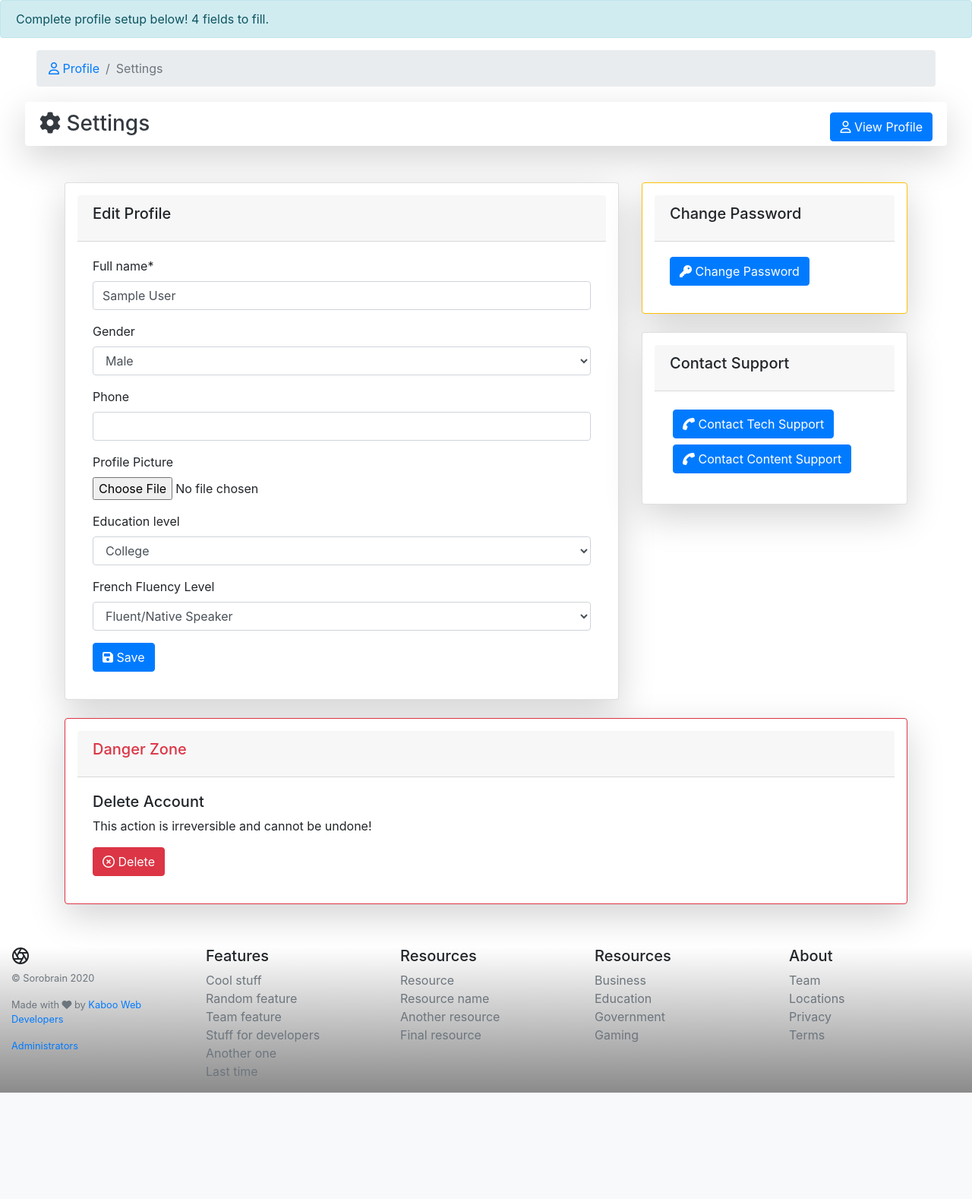
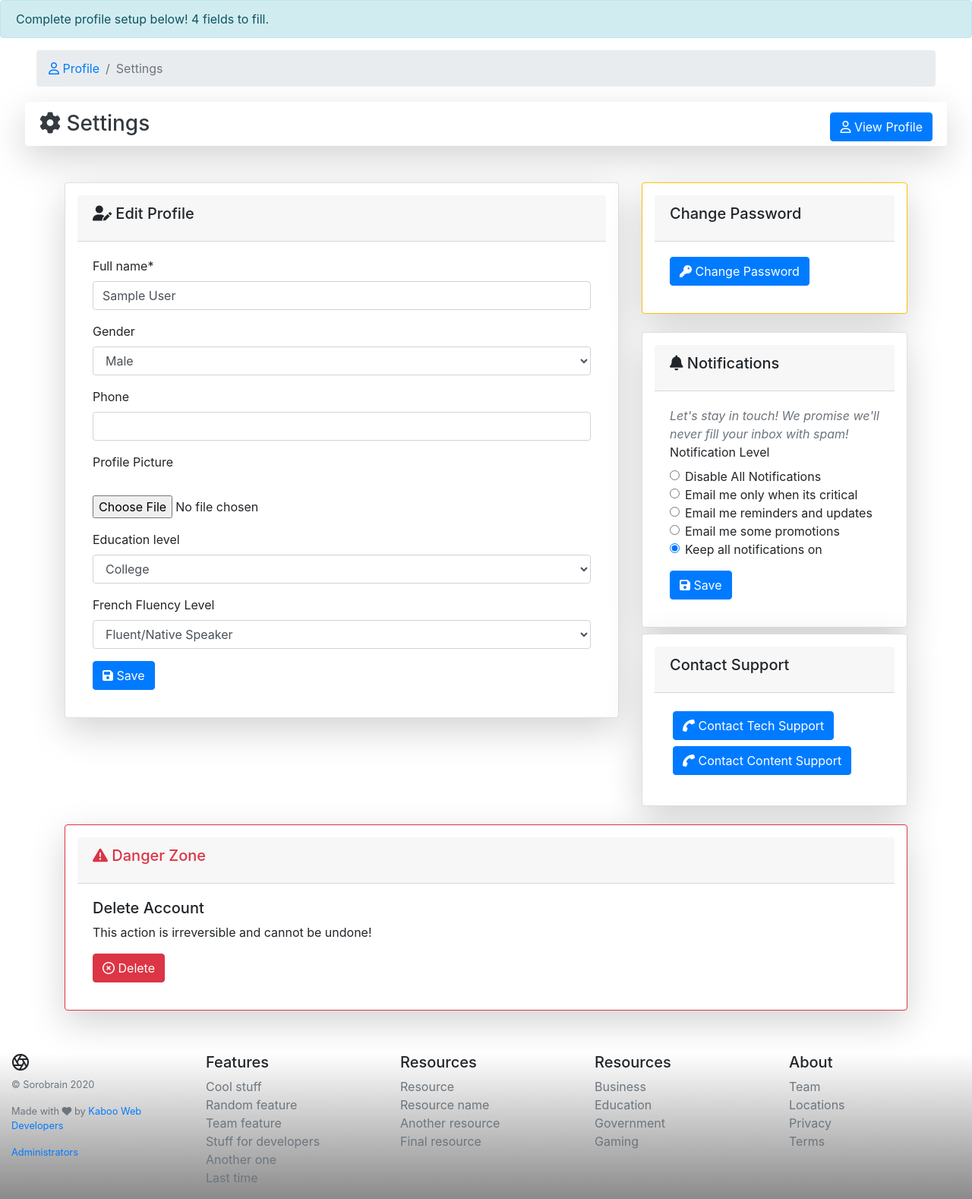
Before and after one commit to IshanManchanda/sorobrain, a Django app: page /accounts/settings/ in a window 1280 px wide. Shown: the part 56-1634 px from the top of the page at 76% size. Before the commit the page ends 1494 px from the top, so only its background shows below. Run offline with Django 3.2, Linux system fonts and the light colour scheme; the visitor is signed in with stand-in values (Sample User, id 1); some libraries are stand-ins or nearby versions.

Commit message:
added notification settings

```diff
--- a/main/forms/edit_profile.py
+++ b/main/forms/edit_profile.py
@@ -1,10 +1,13 @@
 from django import forms
 from django.core.files.images import get_image_dimensions
+from django.forms import RadioSelect
 
 from ..models import User
 
 from phonenumber_field.formfields import PhoneNumberField
 from phonenumber_field.widgets import PhoneNumberPrefixWidget
+
+from sorobrain.utils.widgets import PictureWidget
 
 GENDER_CHOICES = [
 	('M', 'Male'),
@@ -34,6 +37,14 @@
 	('beginner', 'Beginner')
 ]
 
+NOTIFICATION_LEVEL_CHOICES = [
+	(0, 'Disable All Notifications'),
+	(1, 'Email me only when its critical'),
+	(2, 'Email me reminders and updates'),
+	(3, 'Email me some promotions'),
+	(4, 'Keep all notifications on')
+]
+
 
 class EditProfileForm(forms.Form):
 	name = forms.CharField(label='Full name', required=True)
@@ -41,10 +52,18 @@
 	                           required=False)
 	phone = PhoneNumberField(label='Mobile Number', required=False,
 	                         widget=PhoneNumberPrefixWidget)
-	avatar = forms.ImageField(label='Profile Picture', required=False)
+	avatar = forms.ImageField(label='Profile Picture',  widget=PictureWidget,
+	                          required=False)
 	education = forms.ChoiceField(label='Education level',
 	                              choices=EDUCATION_CHOICES,
 	                              required=False)
 	level = forms.ChoiceField(label='French Fluency Level',
 	                          choices=LEVEL_CHOICES,
 	                          required=False)
+
+
+class UpdateNotification(forms.Form):
+	notification_level = forms.ChoiceField(label='Notification Level',
+	                                       choices=NOTIFICATION_LEVEL_CHOICES,
+	                                       widget=RadioSelect,
+	                                       required=False)
--- a/main/models/mixins.py
+++ b/main/models/mixins.py
@@ -22,6 +22,9 @@
 	level = models.CharField('French Level', max_length=128, null=True,
 	                         blank=True)
 
+	# setting 5 levels of notifications <0 - 4>
+	# 0 is disabled to 4 is all notifications
+	notification_level = models.IntegerField('Notification Level', default='4')
 
 class AttemptData(models.Model):
 	class Meta:
--- a/main/templates/main/settings.html
+++ b/main/templates/main/settings.html
@@ -30,7 +30,7 @@
 			<div class="col-md-8">
 				<div class="card shadow-lg p-3 mb-2">
 					<div class="card-header">
-						<h5 class="card-title">Edit Profile</h5>
+						<h5 class="card-title"><i class="fas fa-user-edit"></i>  Edit Profile</h5>
 					</div>
 					<div class="card-body">
 						<form method="POST" action="{% url 'save_profile' %}" enctype="multipart/form-data">
@@ -50,6 +50,22 @@
 						<a href="{% url 'account_change_password' %}" class="btn btn-primary"><i class="fas fa-key"></i>   Change Password</a>
 					</div>
 				</div>
+
+				<div class="card shadow-lg p-3 mb-2">
+					<div class="card-header">
+						<h5 class="card-title"><i class="fas fa-bell"></i>  Notifications</h5>
+					</div>
+					<div class="card-body">
+						<i class="text-muted">Let's stay in touch! We promise we'll never fill your inbox with spam!</i>
+						<br>
+						<form method="POST" action="{% url 'save_notifications' %}" enctype="multipart/form-data">
+							{% csrf_token %}
+							{{ notification_form | crispy }}
+							<button class="btn btn-primary" type="submit" name="action"><i class="fas fa-save"></i>  Save</button>
+						</form>
+					</div>
+				</div>
+
 				<div class="card shadow-lg p-3 mb-2">
 					<div class="card-header">
 						<h5 class="card-title">Contact Support</h5>
@@ -66,7 +82,7 @@
 			<div class="col-md-12">
 				<div class="card shadow-lg p-3 mb-2 border-danger">
 					<div class="card-header">
-						<h5 class="card-title text-danger">Danger Zone</h5>
+						<h5 class="card-title text-danger"><i class="fas fa-exclamation-triangle"></i>  Danger Zone</h5>
 					</div>
 					<div class="card-body">
 						<h5>Delete Account</h5>
--- a/main/urls.py
+++ b/main/urls.py
@@ -12,7 +12,8 @@
 	path('accounts/settings/', views.Settings.as_view(), name='settings'),
 	path('accounts/delete/', views.Delete.as_view(), name='delete'),
 	path('accounts/save_profile/', views.SaveProfileData.as_view(), name='save_profile'),
+	path('accounts/save_notification', views.SaveNotificationLevel.as_view(), name='save_notifications'),
+	path('register/', views.register, name='register'),
 
-	path('register/', views.register, name='register'),
 	path('', views.index, name='index'),
 ]
--- a/main/views/__init__.py
+++ b/main/views/__init__.py
@@ -1,3 +1,4 @@
 from .register import register
 from .statics import index
-from .account import Settings, Delete, Profile, SaveProfileData
+from .account import Settings, Delete, Profile, SaveProfileData,\
+	SaveNotificationLevel
--- a/main/views/account.py
+++ b/main/views/account.py
@@ -7,7 +7,7 @@
 from django.shortcuts import render
 from django.urls import reverse
 
-from main.forms.edit_profile import EditProfileForm
+from main.forms.edit_profile import EditProfileForm, UpdateNotification
 from main.views.utils import user_profile_setup_progress
 
 
@@ -38,8 +38,14 @@
 		empty_fields = user_profile_setup_progress(user)
 		if empty_fields > 0:
 			messages.add_message(request, messages.INFO, f'Complete profile setup below! {empty_fields} fields to fill.')
+
+		notification_form = UpdateNotification(initial={
+			'notification_level': user.notification_level
+		})
+
 		return render(request, 'main/settings.html', {
 			'form': form,
+			'notification_form': notification_form,
 		})
 
 
@@ -61,6 +67,19 @@
 		return redirect(reverse('settings'))
 
 
+class SaveNotificationLevel(LoginRequiredMixin, View):
+	def post(self, request):
+		user = request.user
+		form = UpdateNotification(request.POST)
+		if form.is_valid():
+			data = form.cleaned_data
+			user.notification_level = data['notification_level']
+			user.save()
+
+		messages.add_message(request, messages.SUCCESS, '<i class="fas fa-check"></i> Notification Level Successfully Updated!')
+		return redirect(reverse('settings'))
+
+
 class Delete(LoginRequiredMixin, View):
 	permission_denied_message = "Please login or signup before coming here!"
 
--- /dev/null
+++ b/sorobrain/utils/__init__.py
@@ -0,0 +1 @@
+from .widgets import *
--- /dev/null
+++ b/sorobrain/utils/widgets.py
@@ -0,0 +1,12 @@
+from string import Template
+
+from django.forms.widgets import ClearableFileInput
+from django.utils.safestring import mark_safe
+
+
+class PictureWidget(ClearableFileInput):
+	def render(self, name, value, attrs=None, renderer=None):
+		super_html = super().render(name, value, attrs, renderer)
+		html = Template(
+				"""<img src="$link" style="max-width:70px; max-height:70px; height:auto; width: auto; "/>""")
+		return mark_safe(f'{html.substitute(link=value)} <br/> {super_html}')
```
Also changed, not shown: main/migrations/0007_user_notification_level.py (added).
